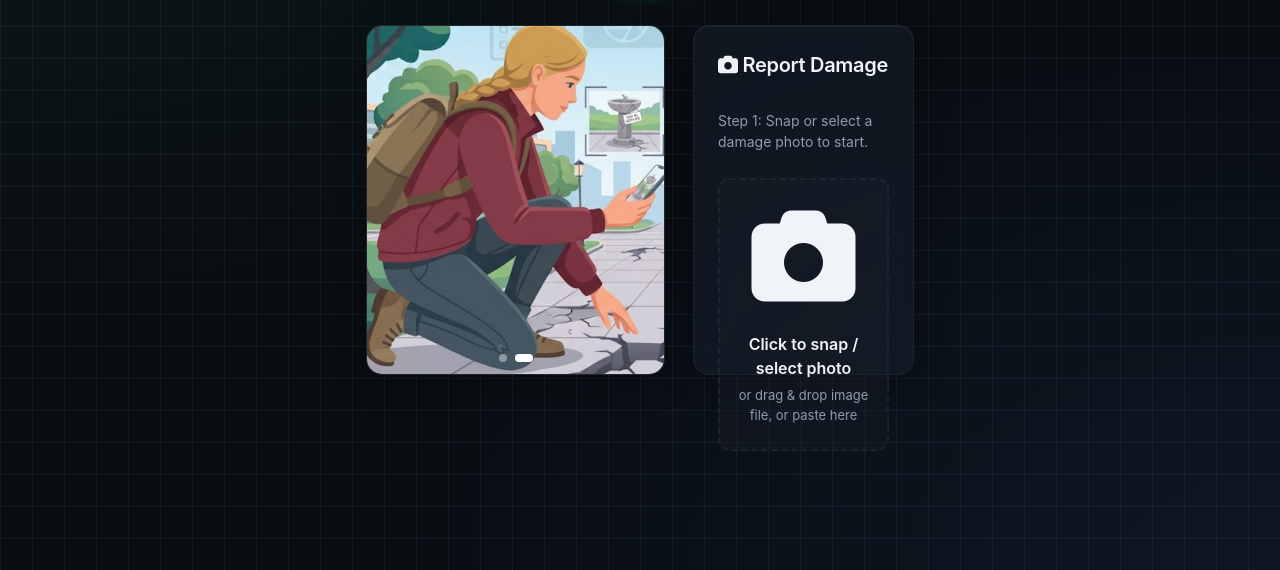
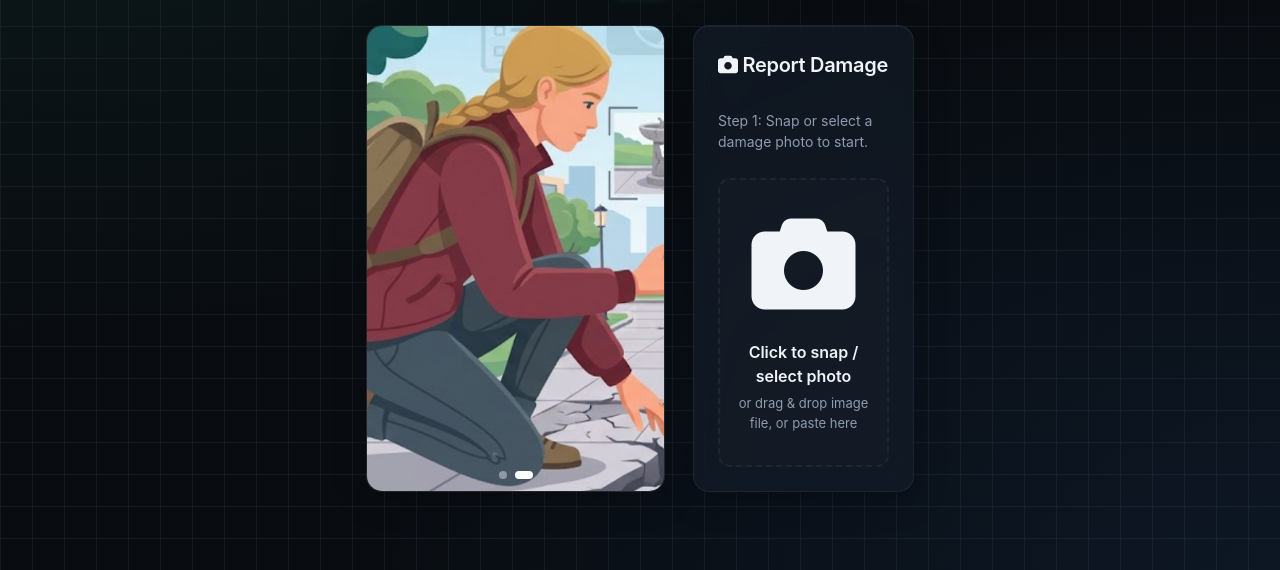
Before and after one commit to akashahahamaddev/rosak-alert, a website: page public/index.html in a window 1280 px wide. Shown: the part 230-800 px from the top of the page. Drawn offline with nearby package versions, Linux system fonts and the light colour scheme; no server answers.

Commit message:
Fix text overflow by utilizing natural auto-height card with stretched carousel height and stylesheet cache-busters

```diff
--- a/public/index.html
+++ b/public/index.html
@@ -4,7 +4,7 @@
   <meta charset="UTF-8" />
   <meta name="viewport" content="width=device-width, initial-scale=1.0" />
   <title>RosakAlert — Lapor Kerosakan</title>
-  <link rel="stylesheet" href="/style.css" />
+  <link rel="stylesheet" href="/style.css?v=2" />
   <link rel="stylesheet" href="https://cdnjs.cloudflare.com/ajax/libs/font-awesome/6.4.0/css/all.min.css" />
 </head>
 <body>
--- a/public/style.css
+++ b/public/style.css
@@ -1114,16 +1114,16 @@ input:focus, select:focus, textarea:focus {
     grid-template-columns: 1.15fr 0.85fr;
     gap: 28px;
     max-width: 1100px;
-    align-items: start;
+    align-items: stretch;
   }
   .step1-container .carousel-container {
-    height: 350px;
+    height: 100%;
     aspect-ratio: auto;
   }
   .step1-container .dropzone-card {
     display: flex;
     flex-direction: column;
-    height: 350px;
+    height: auto;
     justify-content: space-between;
   }
   .step1-container .dropzone-card .dropzone {
@@ -1131,8 +1131,8 @@ input:focus, select:focus, textarea:focus {
     display: flex;
     flex-direction: column;
     justify-content: center;
-    min-height: auto;
-    padding: 24px 16px;
+    min-height: 220px;
+    padding: 32px 16px;
     margin-top: 12px;
   }
 }
```
Also changed, not shown: public/admin.html (+1 -1 lines).
